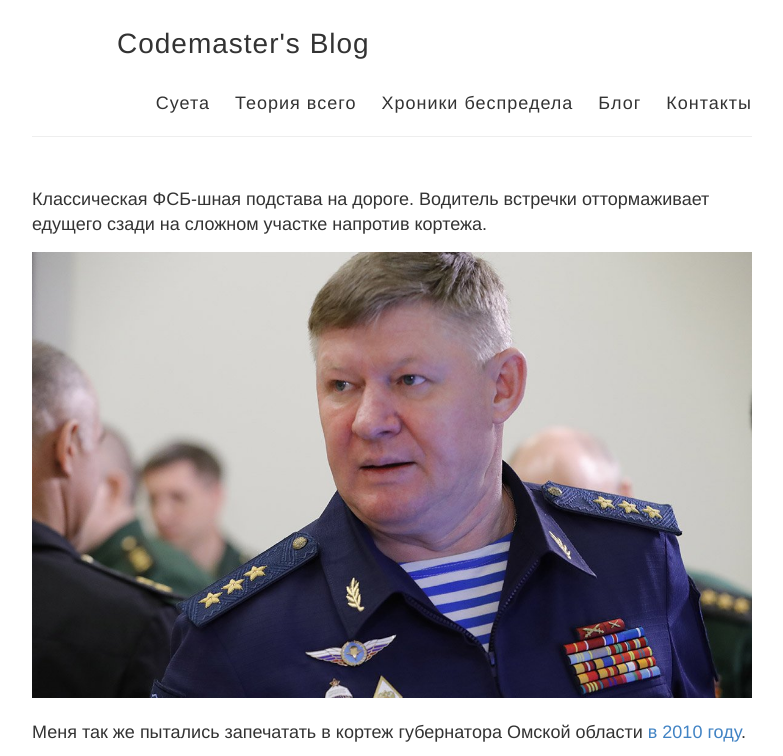
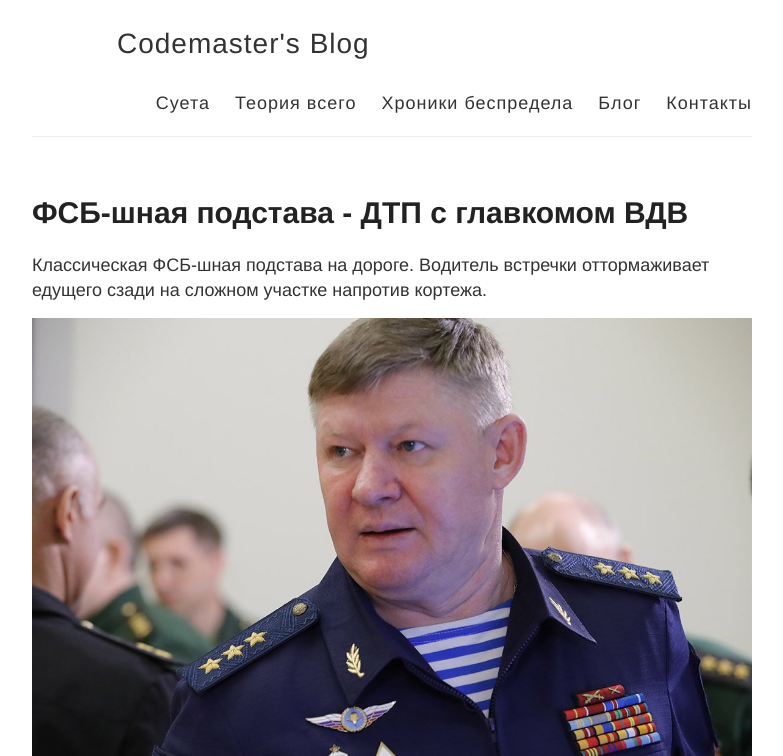
Before and after one commit to decrafts/r, a Jekyll site: the page built from _posts/2017/09/2017-09-19-dtp.md, in a window 1280 px wide and 900 px high, cut to the strip 0-756 px from the top of the window. Shown: the whole strip, without its empty margins (248-1031 px from the left). Built offline with Jekyll 4.4.1, drawn with Linux system fonts in a browser that asks for light colours; our own code applies the rules of GitHub Pages for plain Markdown files; comment, search, counter and statistics services are not loaded.

Commit message:
Update 2017-09-19-dtp.md

```diff
--- a/_posts/2017/09/2017-09-19-dtp.md
+++ b/_posts/2017/09/2017-09-19-dtp.md
@@ -1,6 +1,6 @@
 ---
 layout: post
-title: ФСБ-шная подстава: ДТП с главкомом ВДВ
+title: ФСБ-шная подстава - ДТП с главкомом ВДВ
 permalink: /dtp-vdv.html
 categories: [uncheck]
 ---
```
